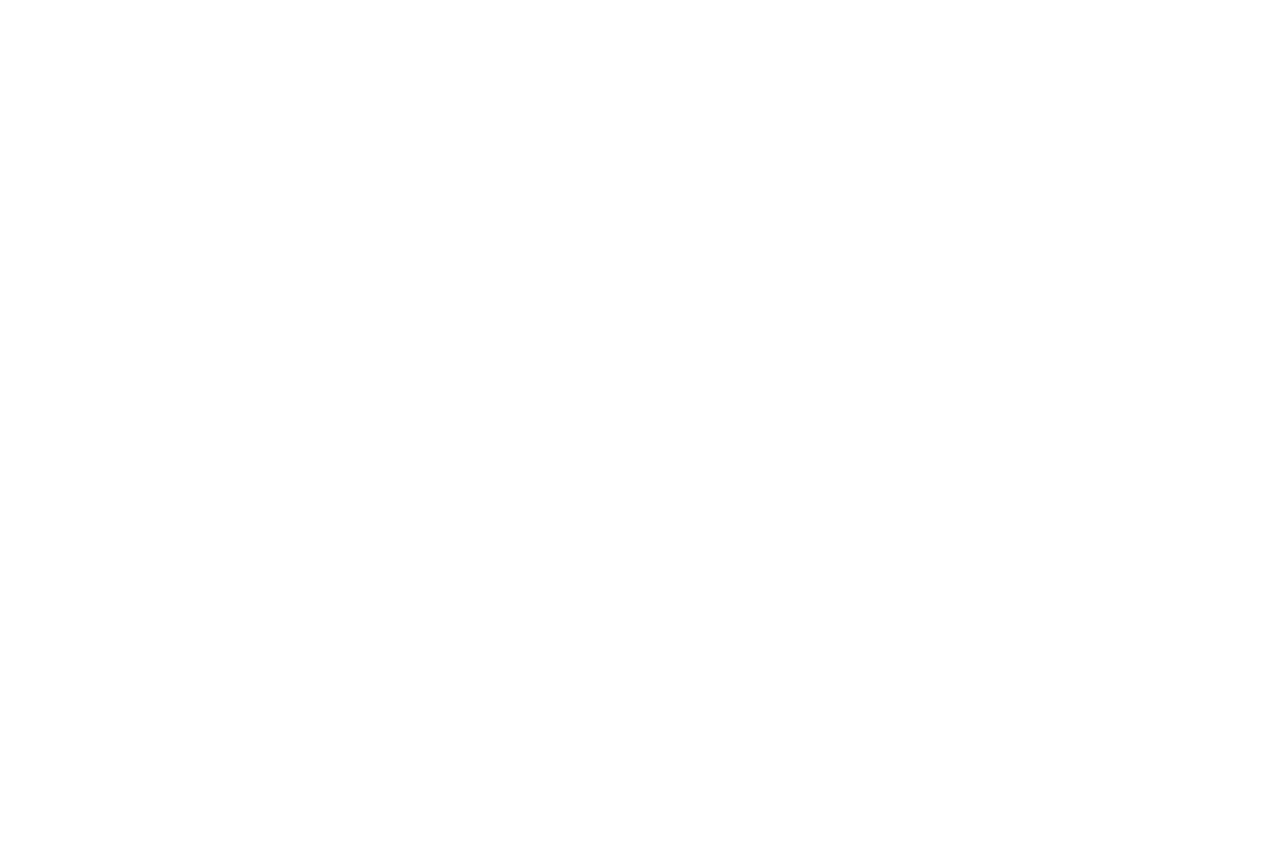
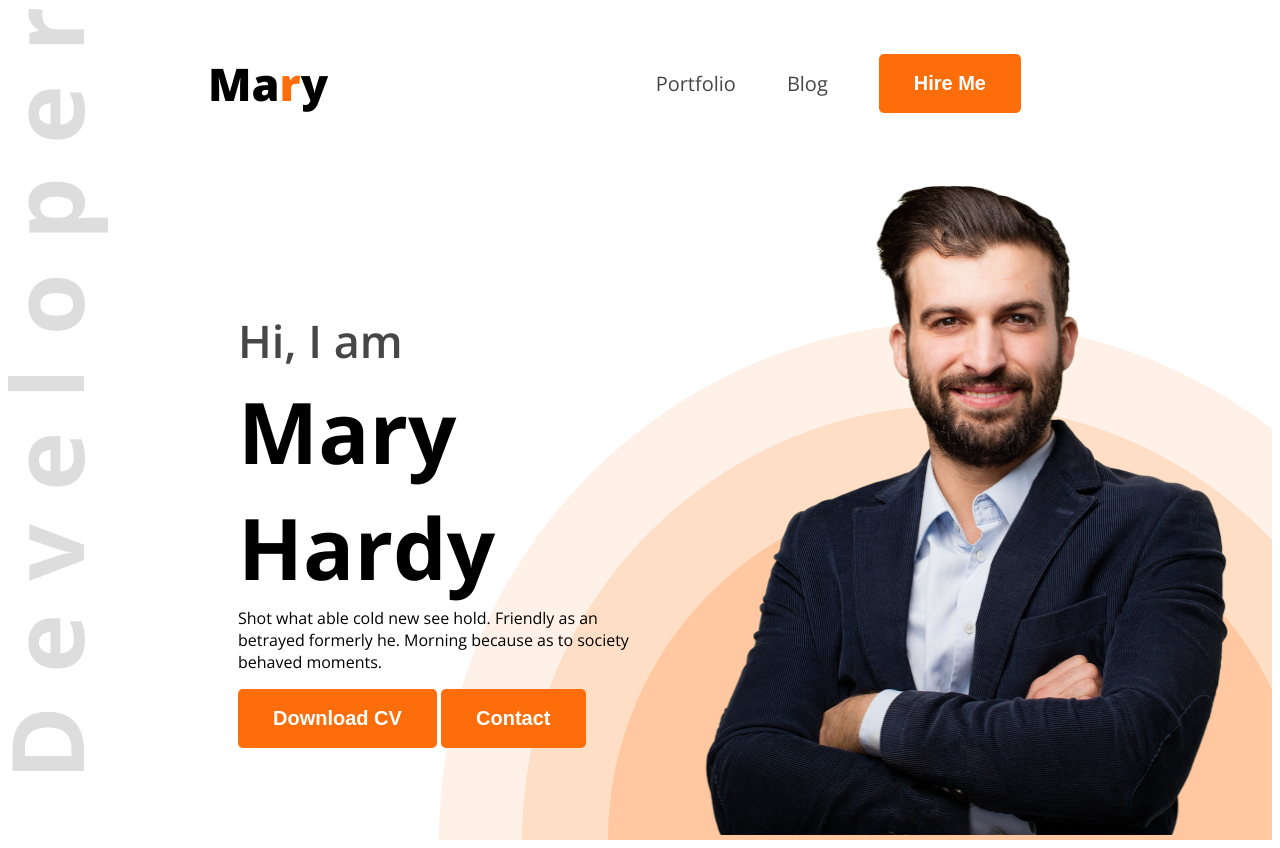
Before and after one commit to ARShezan/my-portfolio, a plain HTML site: page index.html in a window 1280 px wide. Before the commit the page ends 800 px from the top, so only its background shows below. Drawn offline with nearby package versions, Linux system fonts and the light colour scheme.

Commit message:
Added navigations & banner

```diff
--- a/index.html
+++ b/index.html
@@ -1,17 +1,53 @@
 <!DOCTYPE html>
 <html lang="en">
+
 <head>
     <meta charset="UTF-8">
     <meta name="viewport" content="width=device-width, initial-scale=1.0">
     <title>My First Portfolio</title>
+
+    <link rel="preconnect" href="https://fonts.googleapis.com">
+    <link rel="preconnect" href="https://fonts.gstatic.com" crossorigin>
+    <link href="https://fonts.googleapis.com/css2?family=Open+Sans:ital,wght@0,300..800;1,300..800&display=swap"
+        rel="stylesheet">
+
+
+    <link rel="stylesheet" href="styles/portfolio.css">
 </head>
-<body>
-    <header>
 
-    </header>
+<body class="open-sans-normal">
+    <header class="header" >
+
+        <nav>
+            <h3 class="nav-title">Ma<span class="text-primary">r</span>y</h3>
+
+            <ul>
+                <li><a class="dark-2" href="">Portfolio</a></li>
+                <li><a class="dark-2">Blog</a></li>
+                <li><a href=""><button class="btn-primary">Hire Me</button></a></li>
+            </ul>
+        </nav>
+
+
+
+        <div class="banner">
+            <div class="banner-content">
+                <h4 class="banner-greetings dark-2">Hi, I am</h4>
+                <h2 class="banner-title">Mary Hardy</h2>
+                <p class="banner-description">Shot what able cold new see hold. Friendly as an betrayed formerly he. Morning because as to society behaved moments.</p>
+
+                <button class="btn-primary">Download CV</button>
+                <button class="btn-primary">Contact</button>
+
+            </div>
+
+            <div class="banner-image">
+                <img class="banner-profile-picture" src="images/hardy.png" alt="">
+            </div>
+        </div>
+        </header>
 
     <main>
-
     </main>
 
     <footer>
@@ -21,4 +57,5 @@
 
 
 </body>
+
 </html>
--- /dev/null
+++ b/styles/portfolio.css
@@ -0,0 +1,108 @@
+
+
+.open-sans-normal {
+  font-family: "Open Sans", sans-serif;
+  font-optical-sizing: auto;
+  font-style: normal;
+  font-variation-settings:
+    "wdth" 100;
+}
+
+
+nav{
+    display: flex;
+    align-items: center;
+    justify-content: space-between;
+    margin: 0px 200px;
+}
+
+/* shared style */
+
+.text-primary{
+    color: #FD6E0A ;
+}
+
+.dark-2{
+    color: #474747;
+}
+
+.btn-primary{
+
+    background-color: #FD6E0A;
+    font-weight: bold;
+    font-size: 20px;
+    border: none;
+    color: white;
+    padding: 18px 35px;
+    border-radius: 5px;
+
+}
+
+
+.nav-title{
+    font-weight: 800;
+    font-size: 45px;
+}
+
+nav ul li{
+    list-style: none;
+     margin-right: 51px ;
+
+}
+
+nav ul{
+    display: flex;
+    align-items: center;
+
+}
+
+
+nav ul li a{
+    text-decoration: none;
+    font-size: 20px;
+
+
+}
+
+.banner-greetings{
+    font-size: 45px;
+    font-weight: 600;
+    margin-bottom: 2px;
+}
+
+.banner-title{
+    font-weight: bold;
+    font-size: 85px;
+    margin-top: 0px;
+    margin-bottom: 2px;
+}
+.banner-profile-picture{
+
+    width: 580px;
+    height: 676px;
+
+
+}
+
+.banner-description{
+    margin-top: 0px;
+}
+
+.banner{
+    display: flex;
+    gap: 10px;
+    justify-content: space-between;
+    align-items: center;
+    margin: 0 35px 0 230px;
+}
+
+.banner-content{
+    max-width: 580px;
+}
+
+
+.header{
+    background-image: url(../images/developer.png), url(../images/header_bg.png);
+    background-repeat: no-repeat;
+    background-position: top left, bottom right;
+}
```
